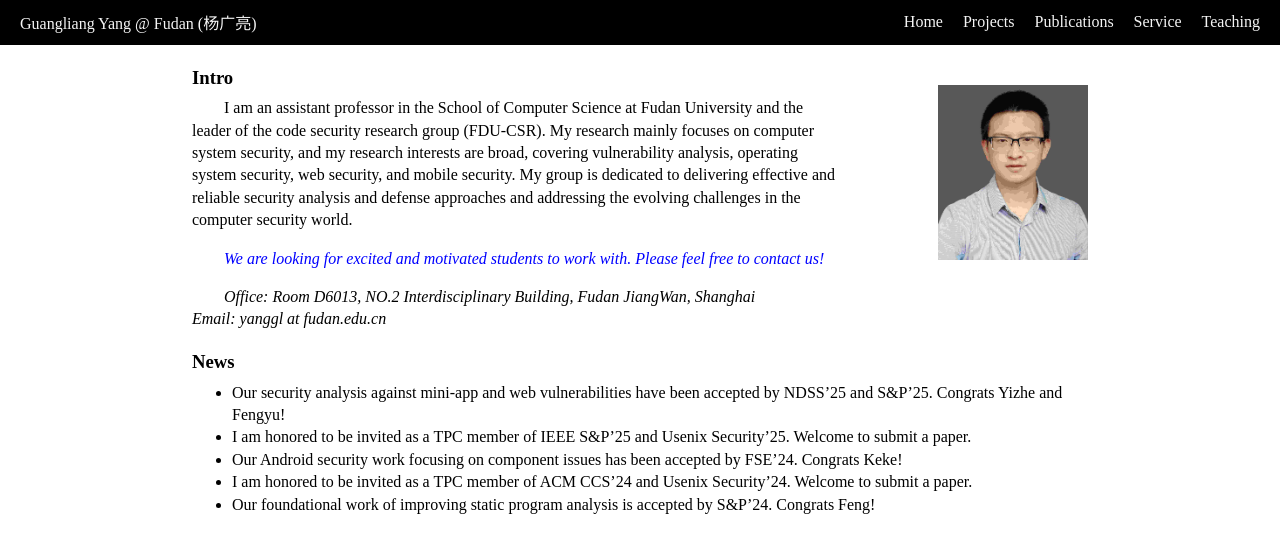
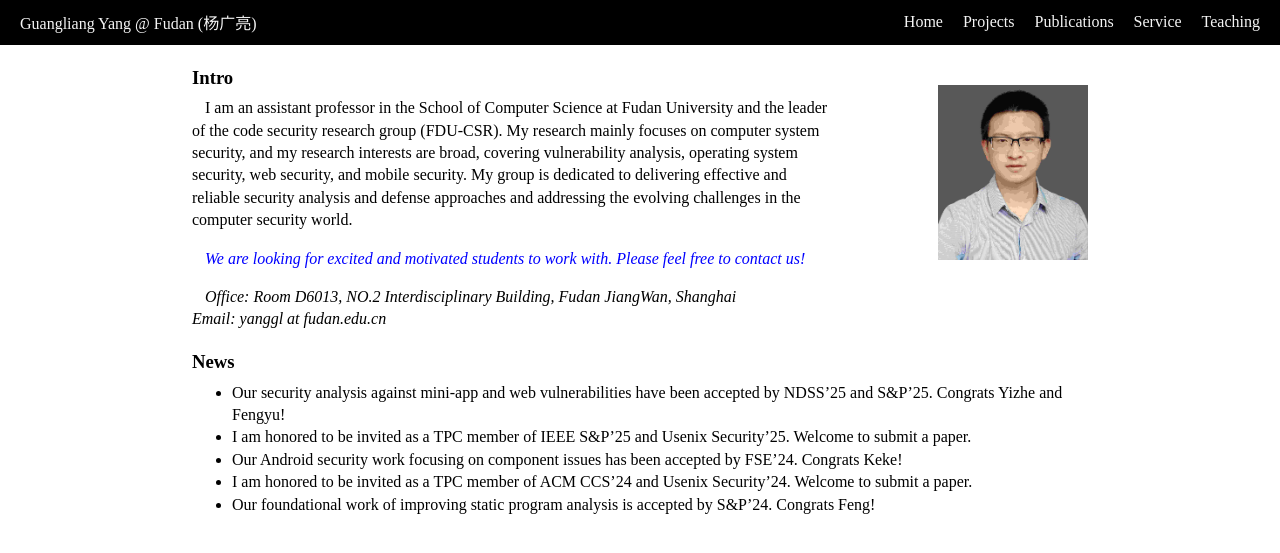
Before and after one commit to yang-guangliang/yang-guangliang.github.io, a Jekyll site: the page built from index.md, in a window 1280 px wide. Shown: the top 553 px of the page. Built offline with Jekyll 4.4.1, drawn with Linux system fonts in a browser that asks for light colours.

Commit message:
Update styles.css

```diff
--- a/assets/styles.css
+++ b/assets/styles.css
@@ -28,7 +28,7 @@ h1, h2, h3, h4 {
 p {
     margin-bottom: 1em; /* Space between paragraphs */
     line-height: 1.4;
-    text-indent: 2em;
+    text-indent: 13px;
 }
 
 li {
```
